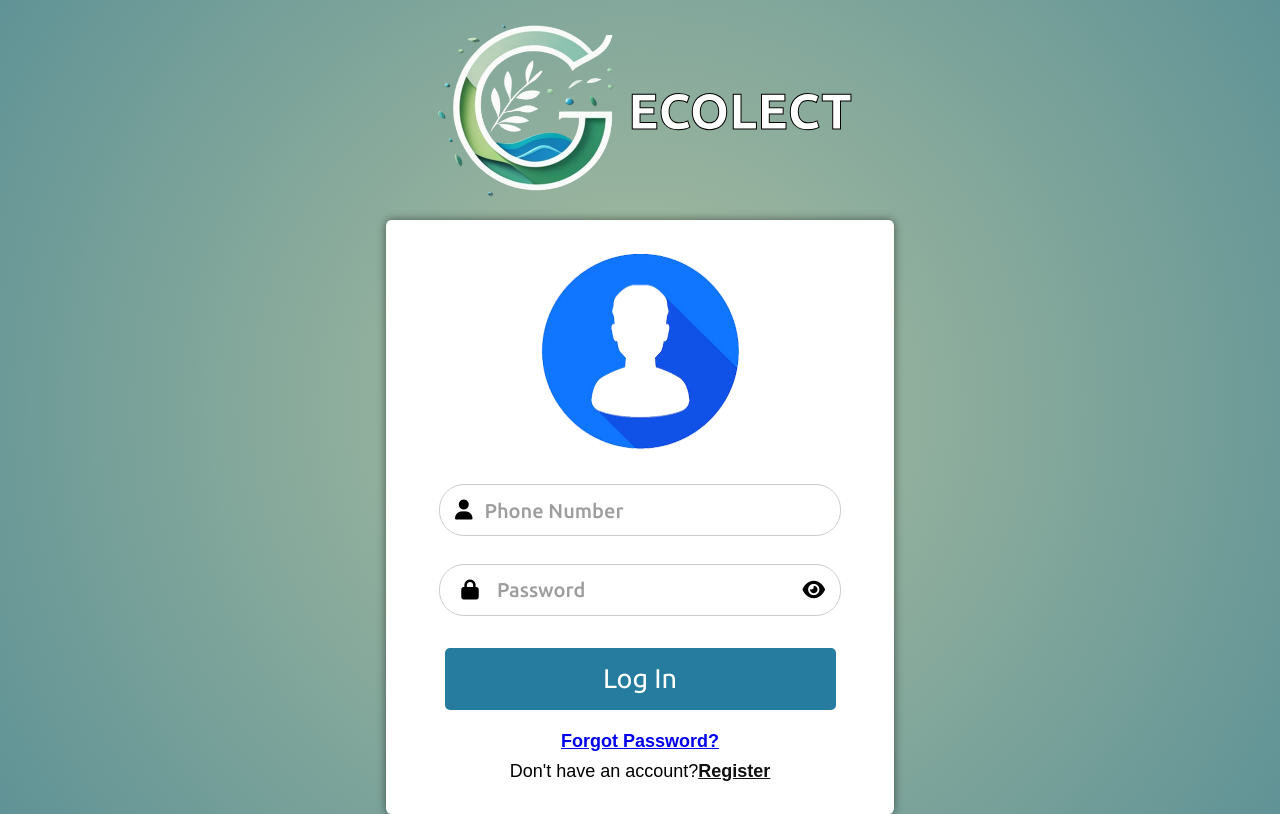
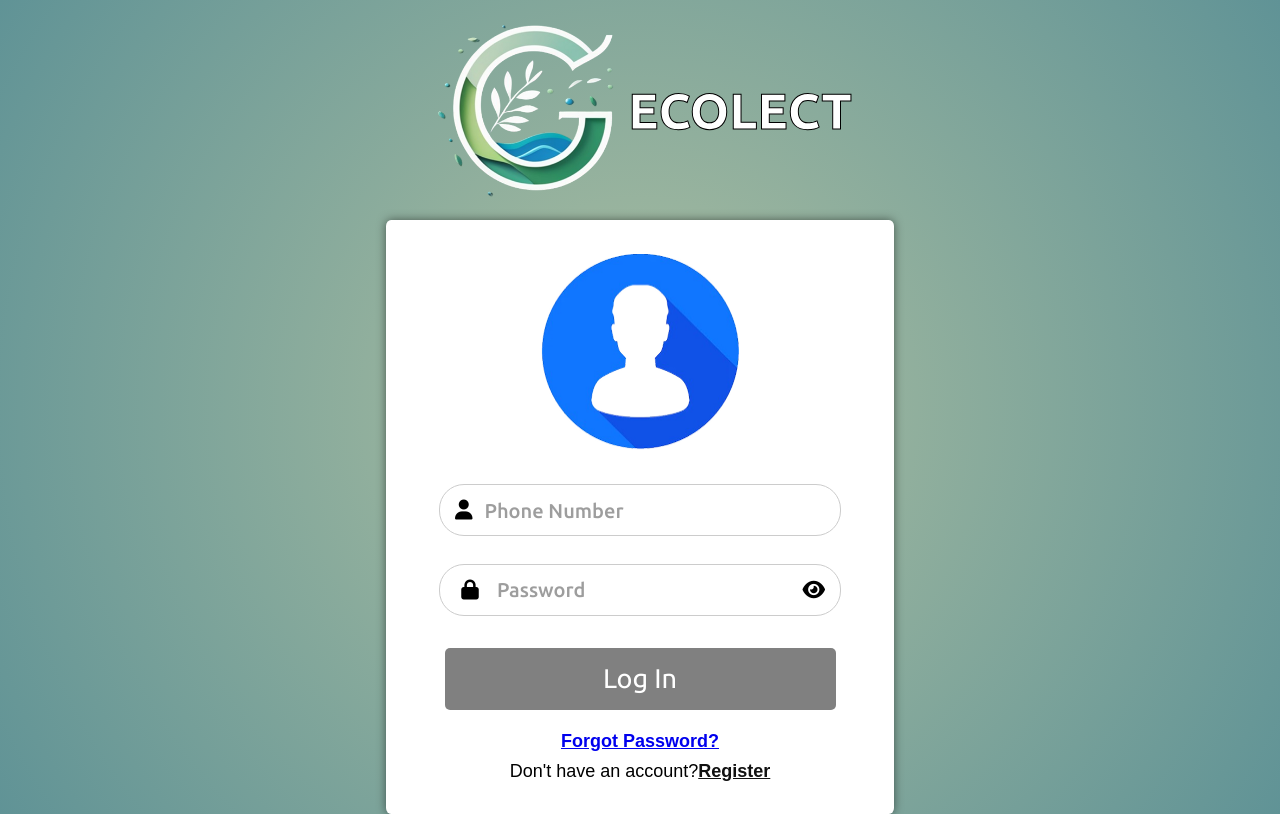
Before and after one commit to NeelSavsani/ECOlect, a PHP site: page /login.php in a window 1280 px wide. Run offline with PHP 8.4, Linux system fonts and the light colour scheme; some libraries are stand-ins or nearby versions.

Commit message:
Update login.css

```diff
--- a/css/login.css
+++ b/css/login.css
@@ -24,6 +24,7 @@ img{
     padding: 0;
     background: none;
 }
+
 
 /* ==================================LOGO======================================== */
 
@@ -191,7 +192,7 @@ input[type=number]::-webkit-outer-spin-button {
     color: #fff;
     border: none;
     border-radius: 5px;
-    background: #257C9F;
+    background: #808080;
 }
 
 .login-button button:disabled {
```
